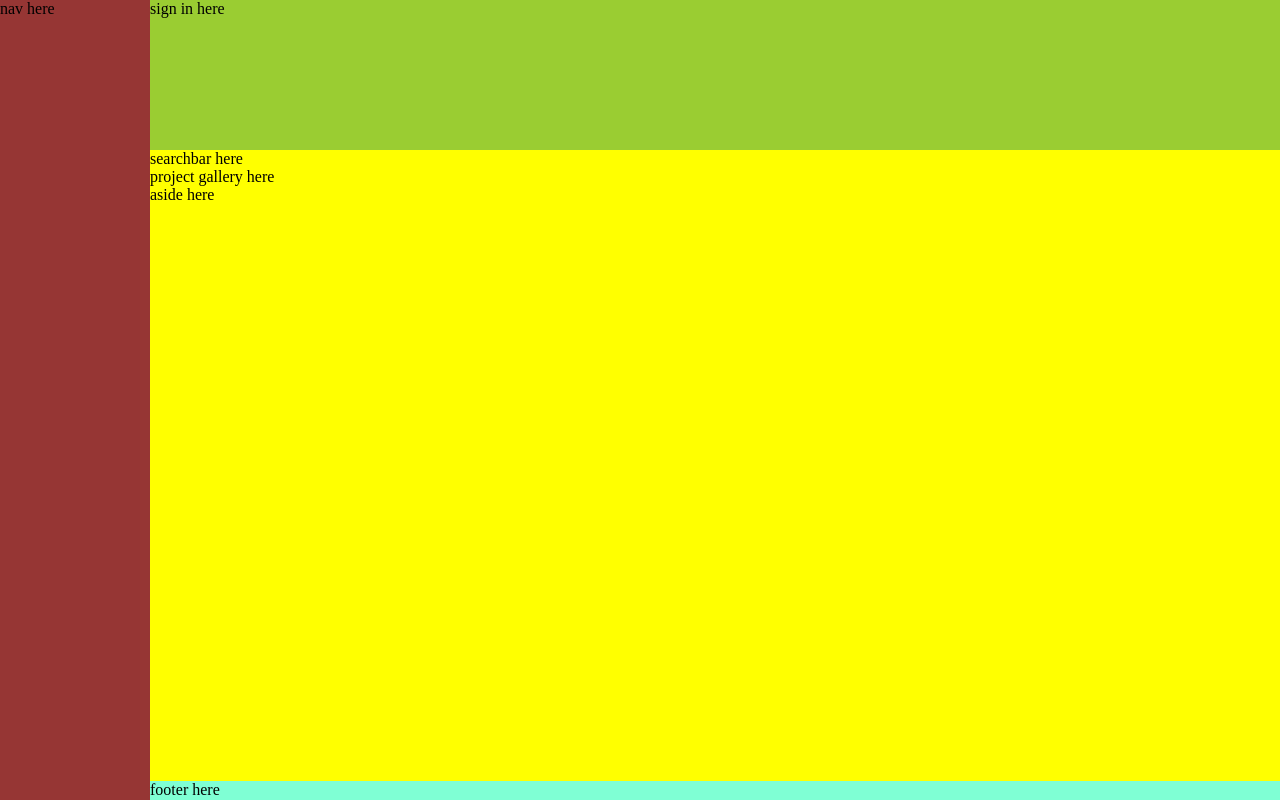
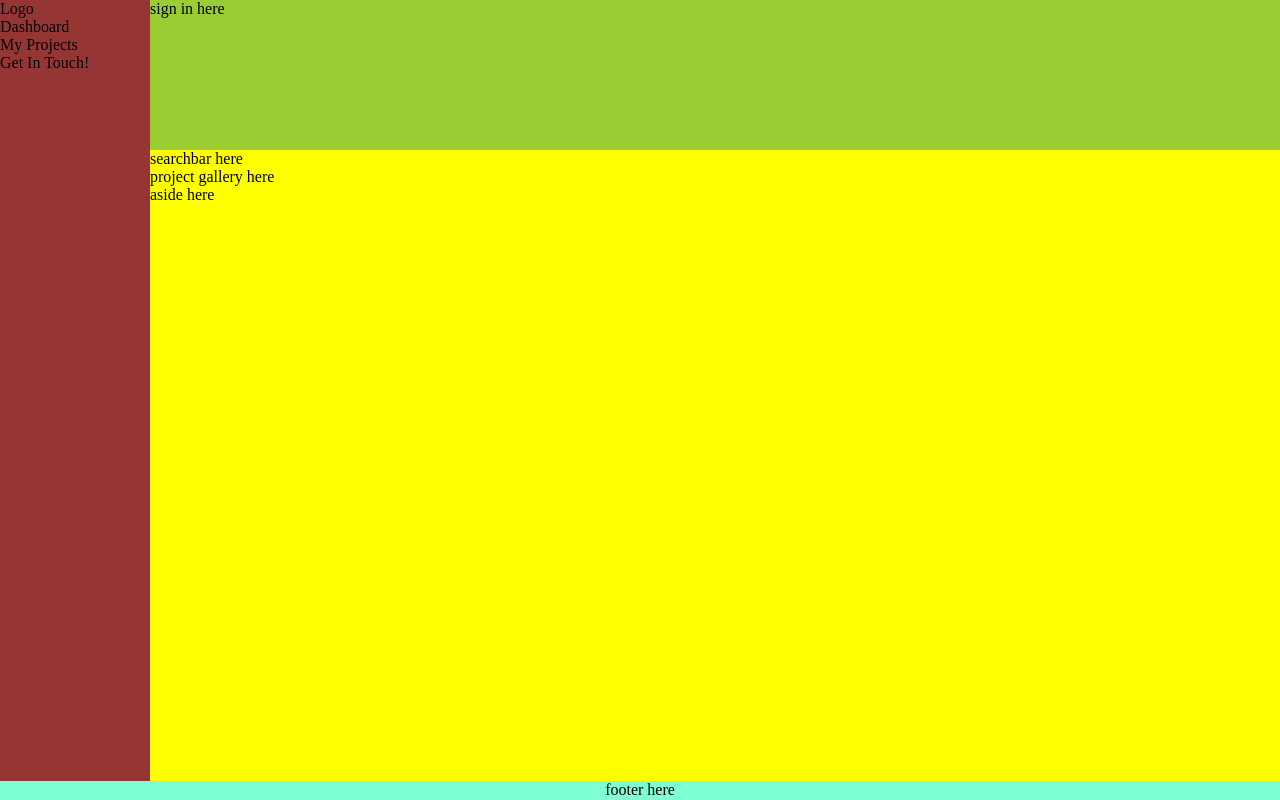
Before and after one commit to tef20/project_hub, a React app: page / in a window 1280 px wide. Built offline with nearby package versions, Linux system fonts and the light colour scheme.

Commit message:
start work on navbar

```diff
--- a/package.json
+++ b/package.json
@@ -8,6 +8,7 @@
     "@testing-library/user-event": "^13.5.0",
     "react": "^17.0.2",
     "react-dom": "^17.0.2",
+    "react-router-dom": "^6.2.1",
     "react-scripts": "5.0.0",
     "web-vitals": "^2.1.4"
   },
--- a/src/components/Navbar.js
+++ b/src/components/Navbar.js
@@ -1,3 +1,4 @@
+import { Link } from "react-router-dom";
 // Todo:
 //  - logo -- links to instructions page
 //  - Dashboard -- main page
@@ -6,13 +7,22 @@
 //  - collapse to icons?
 
 const Navbar = () => {
-  return (<nav>
-    nav here
-    {/* logo link intro */}
-    {/* link gallery */}
-    {/* link personal */}
-    {/* link contact */}
-  </nav>)
+  return (
+    <nav>
+      <div className='nav--logo'>Logo</div>
+      <ul className='nav-items'>
+        <li className='nav--item'>Dashboard
+          {/* <Link to={'/'}>Dashboard</Link> */}
+        </li>
+        <li className='nav--item'>My Projects</li>
+        <li className='nav--item'>Get In Touch!</li>
+      </ul>
+      {/* logo link intro */}
+      {/* link gallery */}
+      {/* link personal */}
+      {/* link contact */}
+    </nav>
+  );
 };
 
 export default Navbar;
--- a/src/styles/style.css
+++ b/src/styles/style.css
@@ -25,7 +25,6 @@ nav {
   background-color: #963634;
   grid-column: 1 / 2;
   grid-row: 1 / -1;
-  overflow: hidden;
 }
 
 .viewWindow {
@@ -37,6 +36,7 @@ nav {
 
 footer {
   background-color: aquamarine;
-  grid-column: auto / -1;
+  grid-column: 1 / -1;
   grid-row: -2 / -1;
+  text-align: center;
 }
```
Also changed, not shown: 1 other file.
